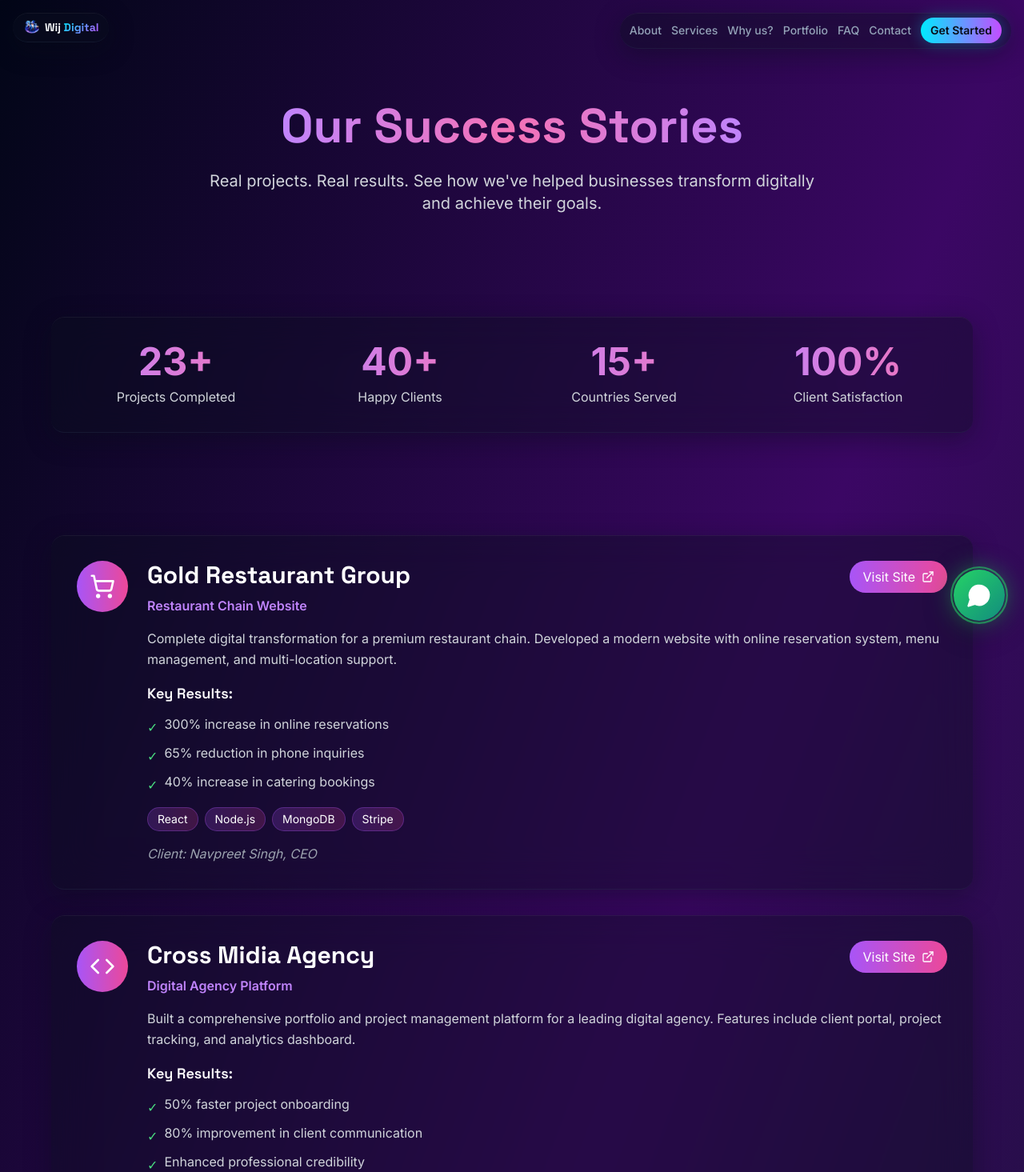
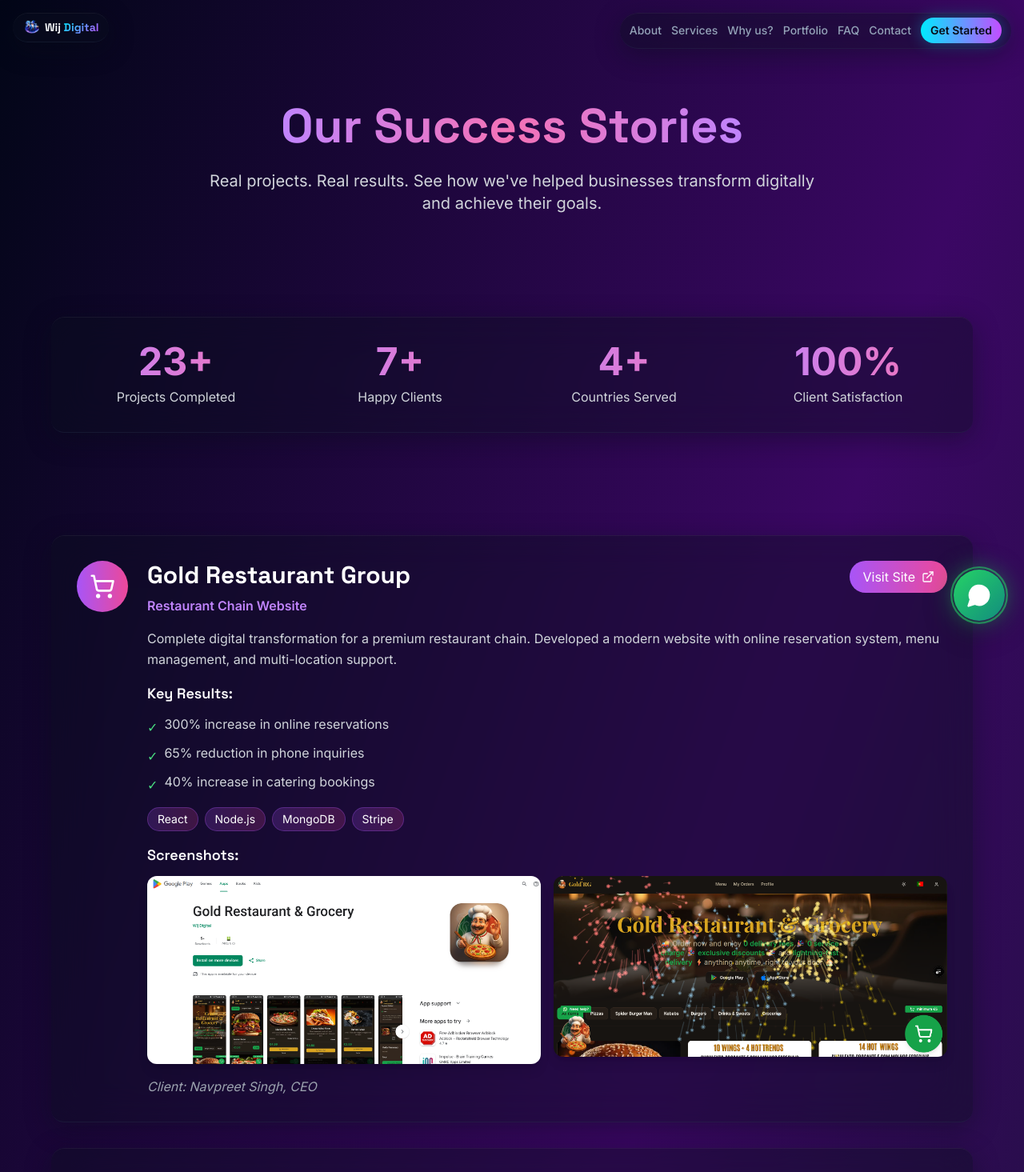
Before and after one commit to shnartho/wij-digital, a React (Vite) app: page /portfolio in a window 1280 px wide. Shown: the top 1465 px of the page at 80% size. Built offline with nearby package versions, Linux system fonts and the light colour scheme; the HTML template or start-up script is replaced by a standard one.

Commit message:
chore: portfolio

```diff
--- a/src/pages/Portfolio.tsx
+++ b/src/pages/Portfolio.tsx
@@ -24,7 +24,8 @@
       technologies: ["React", "Node.js", "MongoDB", "Stripe"],
       icon: ShoppingCart,
       link: "https://www.goldrg.com",
-      client: "Navpreet Singh, CEO"
+      client: "Navpreet Singh, CEO",
+      images: ["/gold-rg-app-playstore.png", "/goldrg-website.png"]
     },
     {
       title: "Cross Midia Agency",
@@ -58,8 +59,8 @@
 
   const stats = [
     { number: "23+", label: "Projects Completed" },
-    { number: "40+", label: "Happy Clients" },
-    { number: "15+", label: "Countries Served" },
+    { number: "7+", label: "Happy Clients" },
+    { number: "4+", label: "Countries Served" },
     { number: "100%", label: "Client Satisfaction" }
   ];
 
@@ -205,6 +206,18 @@
                         ))}
                       </div>
 
+                      {/* Images */}
+                      {project.images && (
+                        <div className="mb-4">
+                          <h4 className="text-lg font-semibold text-white mb-3">Screenshots:</h4>
+                          <div className="grid grid-cols-1 md:grid-cols-2 gap-4">
+                            {project.images.map((img, idx) => (
+                              <img key={idx} src={img} alt={`${project.title} screenshot ${idx+1}`} className="rounded-lg shadow-lg w-full h-auto" />
+                            ))}
+                          </div>
+                        </div>
+                      )}
+
                       {/* Client */}
                       <p className="text-gray-400 italic">
                         Client: {project.client}
```
Also changed, not shown: public/gold-rg-app-playstore.png (added), public/goldrg-website.png (added).
